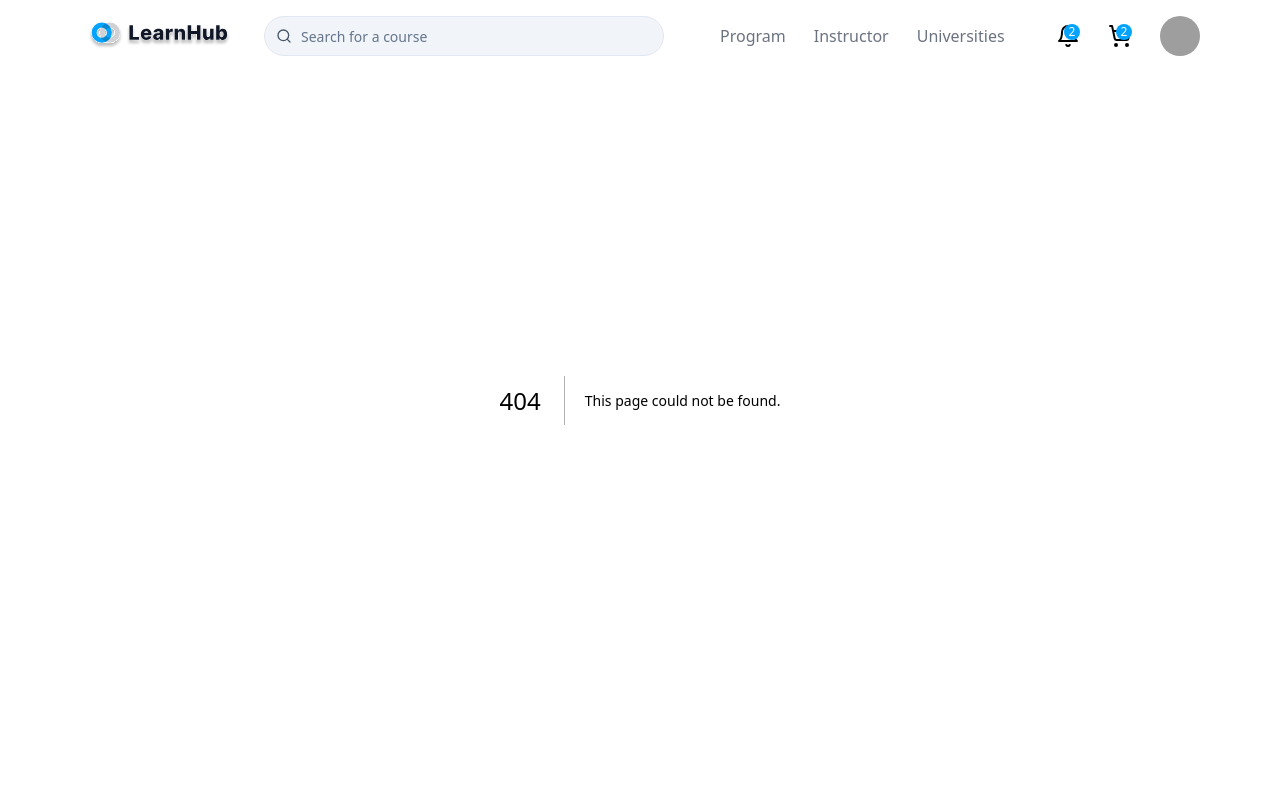
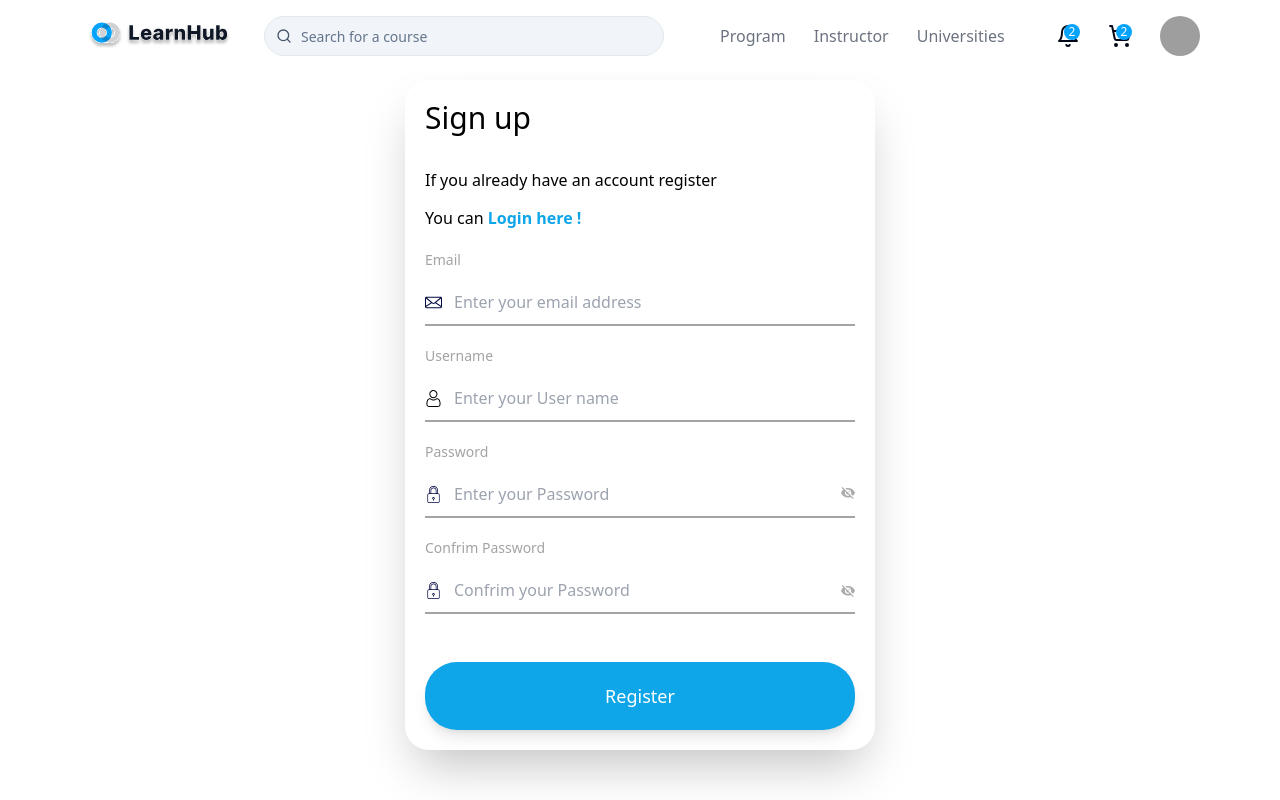
Before and after one commit to trnKhanh/learn-hub, a Next.js app in the folder client/learn-hub/: page /sign-in in a window 1280 px wide. Before the commit this address had no page. Shown: the top 800 px of the page. Built offline with nearby package versions, Linux system fonts and the light colour scheme; grey boxes are pictures that could not be loaded.

Commit message:
modified signup

```diff
--- /dev/null
+++ b/client/learn-hub/app/(auth)/sign-in/page.tsx
@@ -0,0 +1,9 @@
+import Signup from "@/components/signup/signup";
+
+const Singup = () => {
+    return (
+        <Signup />
+    );
+}
+
+export default Signup;
--- a/client/learn-hub/app/layout-provider.tsx
+++ b/client/learn-hub/app/layout-provider.tsx
@@ -10,20 +10,20 @@ export const LayoutProvider = ({ children } : {
 
     if (pathname.startsWith('/dashboard') === false) {
         return (
-            <>
+            <div className='flex flex-col min-h-screen'>
                 <Navbar />
-                    <main className="bg-page-gradient pt-navigation-height">
+                    <main className="flex-1 bg-page-gradient pt-navigation-height">
                         {children}
                     </main>
                 <Footer />
-            </>
+            </div>
         )
     }
 
     return (
         <>
             <main className="bg-page-gradient pt-navigation-height">
-                        {children}
+                {children}
             </main>
         </>
     )
--- a/client/learn-hub/components/signup/signup.tsx
+++ b/client/learn-hub/components/signup/signup.tsx
@@ -1,9 +1,9 @@
 import * as React from "react";
 
-function Signup(props) {
+function Signup(_props: any) {
   return (
-    <div className="bg-white flex flex-col justify-center items-center px-16 py-12 max-md:px-5">
-      <div className="items-start shadow-2xl bg-white flex w-[470px] max-w-full flex-col mt-44 mb-96 px-5 py-11 rounded-3xl max-md:my-10">
+    <div className="bg-white flex flex-col justify-center items-center px-16 py-0 max-md:px-5">
+      <div className="items-start shadow-2xl bg-white flex w-[470px] max-w-full flex-col mt-20 mb-20 px-5 py-5 rounded-3xl max-md:my-10">
         <div className="text-black text-3xl font-medium self-stretch whitespace-nowrap max-md:max-w-full">
           Sign up
         </div>
@@ -14,7 +14,7 @@ function Signup(props) {
           <span className=" text-black">You can </span>
           <button className="font-semibold text-sky-500">Login here !</button>
         </div>
-        <div className="text-neutral-400 text-sm font-medium self-stretch whitespace-nowrap mt-14 max-md:max-w-full max-md:mt-10">
+        <div className="text-neutral-400 text-sm font-medium self-stretch whitespace-nowrap mt-5 max-md:max-w-full max-md:mt-5">
           Email
         </div>
         <div className="self-stretch flex w-full justify-between gap-5 mt-5 items-start max-md:max-w-full max-md:flex-wrap">
@@ -24,7 +24,7 @@ function Signup(props) {
                 src="./icon/mail.svg"
                 className="aspect-square object-contain object-center w-[17px] overflow-hidden shrink-0 max-w-full"
             />
-           <input
+            <input
                 type="text"
                 placeholder="Enter your email address"
                 className="text-slate-900 text-base grow border-none outline-none bg-transparent"
@@ -32,7 +32,7 @@ function Signup(props) {
           </div>
         </div>
         <div className="bg-neutral-400 self-stretch flex w-full shrink-0 h-0.5 flex-col mt-2.5 max-md:max-w-full" />
-        <div className="text-neutral-400 text-sm font-medium self-stretch whitespace-nowrap mt-14 max-md:max-w-full max-md:mt-10">
+        <div className="text-neutral-400 text-sm font-medium self-stretch whitespace-nowrap mt-5 max-md:max-w-full max-md:mt-5">
           Username
         </div>
         <div className="self-stretch flex w-full justify-between gap-5 mt-5 items-start max-md:max-w-full max-md:flex-wrap">
@@ -50,7 +50,7 @@ function Signup(props) {
           </div>
         </div>
         <div className="bg-neutral-400 self-stretch flex w-full shrink-0 h-0.5 flex-col mt-2.5 max-md:max-w-full" />
-        <div className="text-neutral-400 text-sm font-medium self-stretch whitespace-nowrap mt-14 max-md:max-w-full max-md:mt-10">
+        <div className="text-neutral-400 text-sm font-medium self-stretch whitespace-nowrap mt-5 max-md:max-w-full max-md:mt-5">
           Password
         </div>
         <div className="self-stretch flex w-full justify-between gap-5 mt-5 items-start max-md:max-w-full max-md:flex-wrap">
@@ -73,7 +73,7 @@ function Signup(props) {
           />
         </div>
         <div className="bg-neutral-400 self-stretch flex w-full shrink-0 h-0.5 flex-col mt-2.5 max-md:max-w-full" />
-        <div className="text-neutral-400 text-sm font-medium self-stretch whitespace-nowrap mt-14 max-md:max-w-full max-md:mt-10">
+        <div className="text-neutral-400 text-sm font-medium self-stretch whitespace-nowrap mt-5 max-md:max-w-full max-md:mt-5">
           Confrim Password
         </div>
         <div className="self-stretch flex w-full justify-between gap-5 mt-5 items-start max-md:max-w-full max-md:flex-wrap">
@@ -99,7 +99,6 @@ function Signup(props) {
         <button className="text-white text-lg font-medium whitespace-nowrap shadow-lg bg-sky-500 self-stretch flex items-center justify-center mt-12 px-16 py-5 rounded-[32px] max-md:max-w-full max-md:mt-10 max-md:px-5">
             Register
         </button>
-
       </div>
     </div>
   );
```
